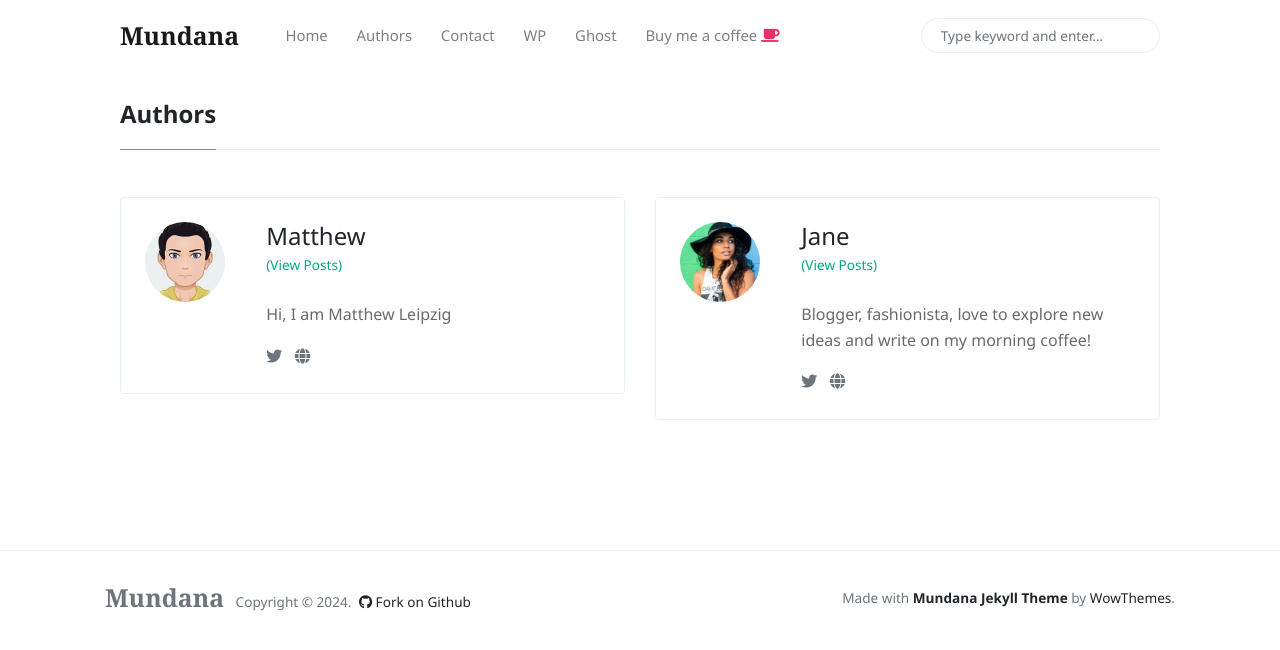
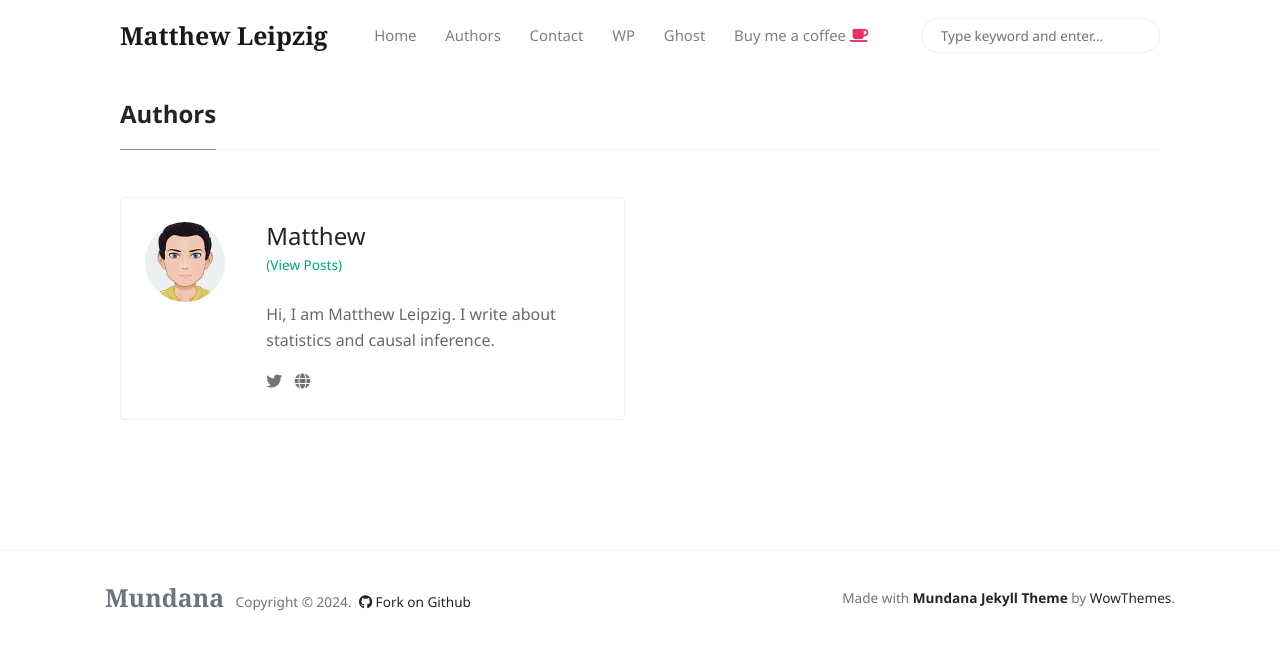
Before and after one commit to mleipzig/mleipzig.github.io, a Jekyll site: the page built from _pages/authors-list.html, in a window 1280 px wide. Shown: the top 650 px of the page. Built offline with Jekyll 4.4.1, drawn with Linux system fonts in a browser that asks for light colours; nearby versions of some CDN libraries.

Commit message:
_config.yml file

```diff
--- a/_config.yml
+++ b/_config.yml
@@ -1,11 +1,11 @@
 # Site
-name: 'Mundana'
+name: 'Matthew Leipzig'
 description: 'Mundana is a free Jekyll theme for awesome people like you, Medium like.'
 logo: 'assets/images/logo.png'
 favicon: 'assets/images/favicon.ico'
 baseurl: ''
 disqus: 'demowebsite'
-email: 'wowthemesnet@gmail.com'
+email: 'mleipzig@stanford.edu'
 mailchimp-list: 'https://wowthemes.us11.list-manage.com/subscribe/post?u=8aeb20a530e124561927d3bd8&amp;id=8c3d2d214b'
 
 include: ["_pages"]
@@ -21,19 +21,10 @@
 authors:
     sal:
       name:           Matthew
-      site:           https://www.wowthemes.net
       avatar:         /assets/images/avatar1.jpg
-      bio:            "Hi, I am Matthew Leipzig"
-      email:          wowthemesnet@gmail.com
-      twitter:        https://twitter.com/wowthemesnet
-
-    jane:
-      name:           Jane
-      site:           https://www.wowthemes.net
-      avatar:         /assets/images/avatar2.jpg
-      bio:            "Blogger, fashionista, love to explore new ideas and write on my morning coffee!"
-      email:          fakemail@gmail.com
-      twitter:        https://twitter.com/wowthemesnet
+      bio:            "Hi, I am Matthew Leipzig. I write about statistics and causal inference."
+      email:          mleipzig@stanford.edu
+      twitter:        https://x.com/MattLeipzig
 
 # Defaults
 defaults:
@@ -44,7 +35,7 @@
     values:
       layout: post
       author: sal
-      avatar: /assets/images/avatar1.jpg
+      avatar: /assets/images/m_leipzig
 
   # all pages
   - scope:
```
Also changed, not shown: assets/images/m_leipzig.png (added), 2 other files.
